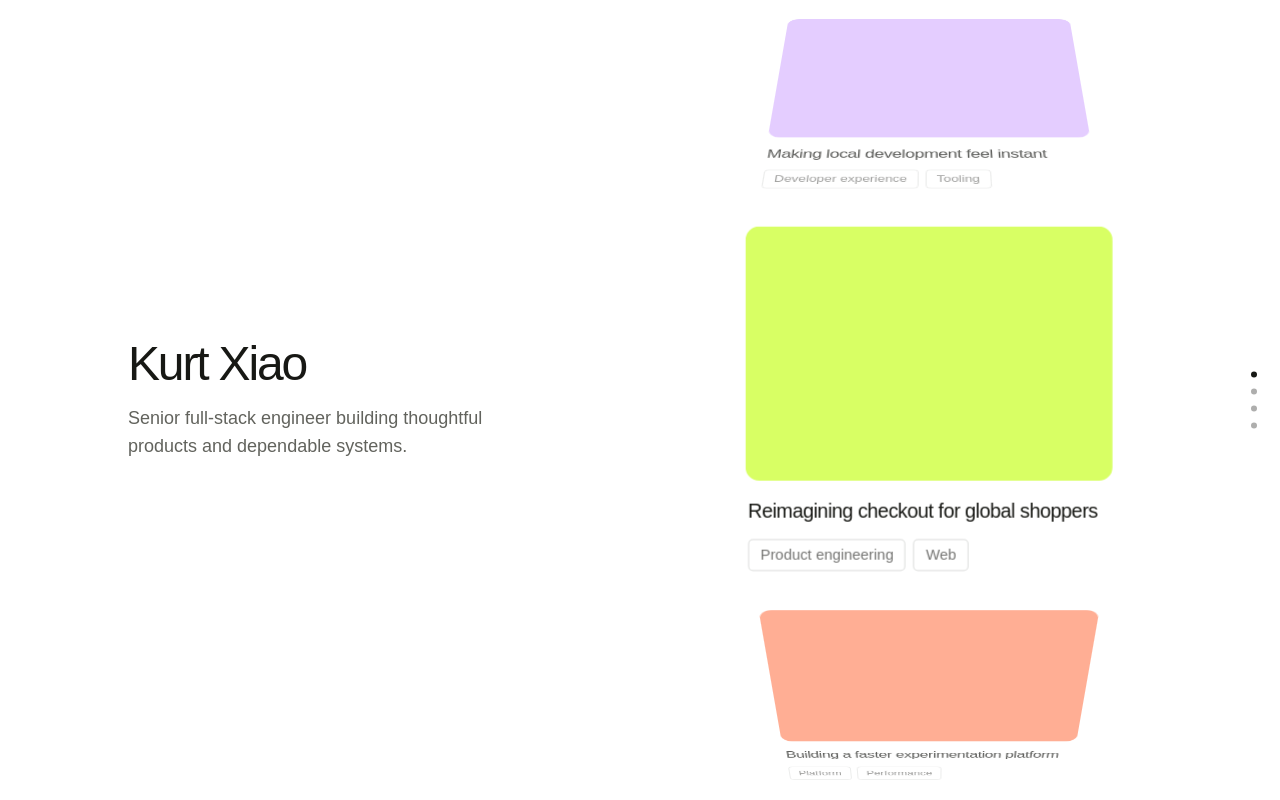
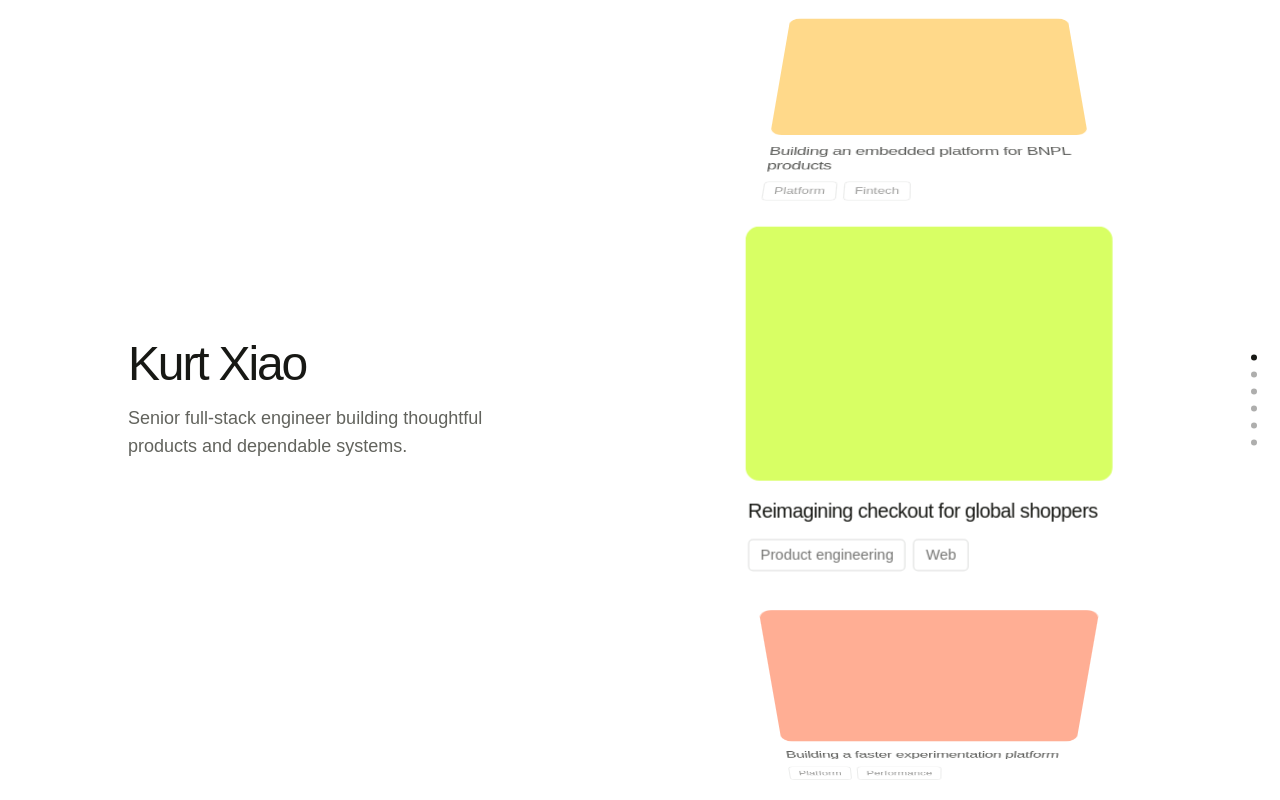
Before and after one commit to KurtXiaoZ/portfolio, a Next.js app: page / in a window 1280 px wide. Built offline with nearby package versions, Linux system fonts and the light colour scheme.

Commit message:
feat: expand homepage carousel to six cards

```diff
--- a/app/carousel-items.mock.tsx
+++ b/app/carousel-items.mock.tsx
@@ -45,4 +45,26 @@ export const carouselItems = [
       title: 'Making local development feel instant',
     },
   },
+  {
+    id: 'interaction-telemetry',
+    label: 'Standardizing interaction telemetry at scale',
+    card: {
+      href: '#interaction-telemetry',
+      cover: <div className="bg-[#70d6c7]" />,
+      imageAlt: 'Placeholder artwork for interaction telemetry',
+      tags: ['Observability', 'Platform'],
+      title: 'Standardizing interaction telemetry at scale',
+    },
+  },
+  {
+    id: 'bnpl-platform',
+    label: 'Building an embedded platform for BNPL products',
+    card: {
+      href: '#bnpl-platform',
+      cover: <div className="bg-[#ffc857]" />,
+      imageAlt: 'Placeholder artwork for an embedded BNPL platform',
+      tags: ['Platform', 'Fintech'],
+      title: 'Building an embedded platform for BNPL products',
+    },
+  },
 ] satisfies readonly VerticalCarouselItem[];
```
